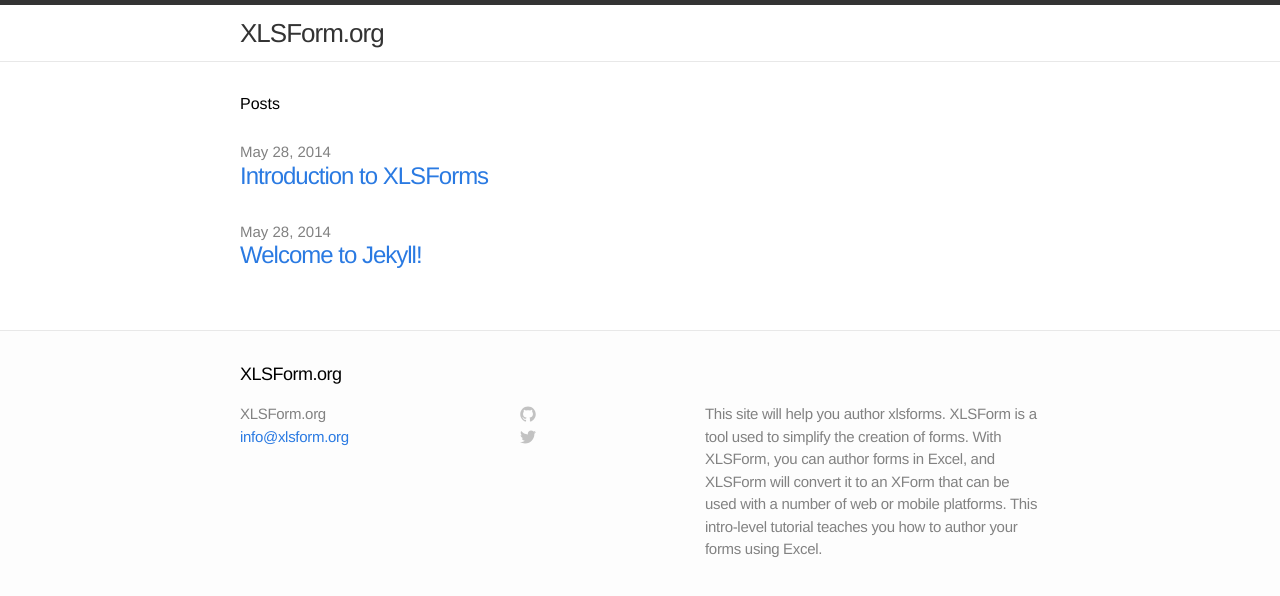
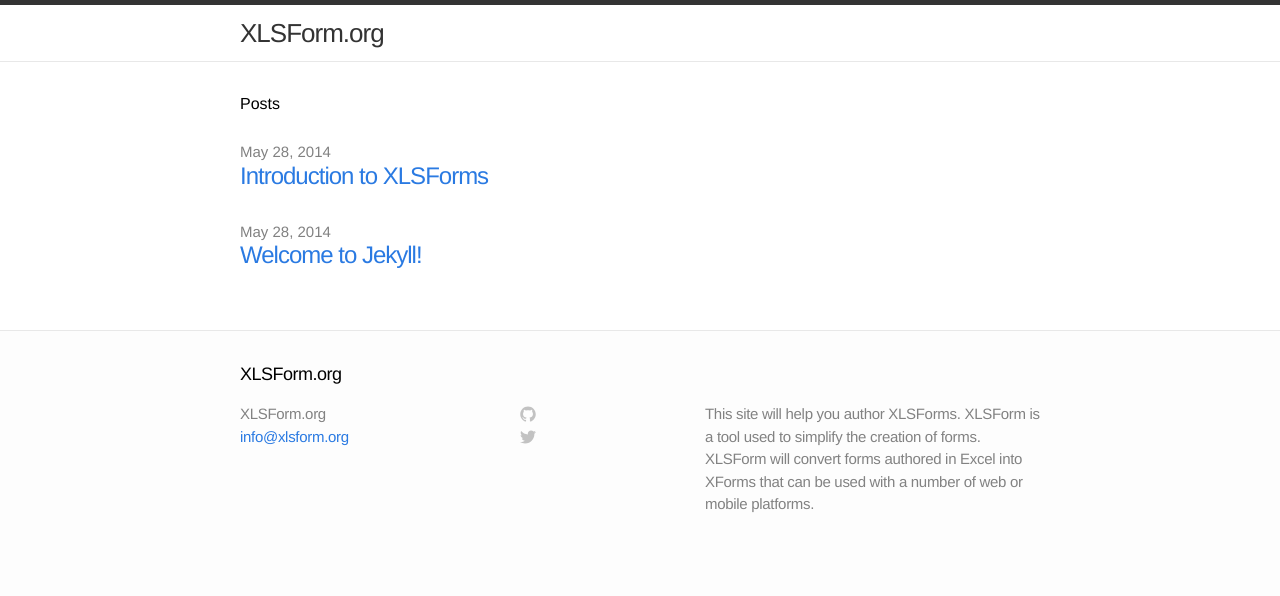
Before and after one commit to XLSForm/xlsform.github.io, a Jekyll site: the page built from index.html, in a window 1280 px wide. Shown: the top 596 px of the page. Built offline with Jekyll 4.4.1, drawn with Linux system fonts in a browser that asks for light colours.

Commit message:
CAG:changed footer about language

```diff
--- a/_config.yml
+++ b/_config.yml
@@ -1,7 +1,7 @@
 # Site settings
 title: XLSForm.org
 email: info@xlsform.org
-description: "This site will help you author xlsforms. XLSForm is a tool used to simplify the creation of forms. With XLSForm, you can author forms in Excel, and XLSForm will convert it to an XForm that can be used with a number of web or mobile platforms. This intro-level tutorial teaches you how to author your forms using Excel."
+description: "This site will help you author XLSForms. XLSForm is a tool used to simplify the creation of forms. XLSForm will convert forms authored in Excel into XForms that can be used with a number of web or mobile platforms."
 baseurl: ""
 url: "http://github.com/xlsform"
 
```
